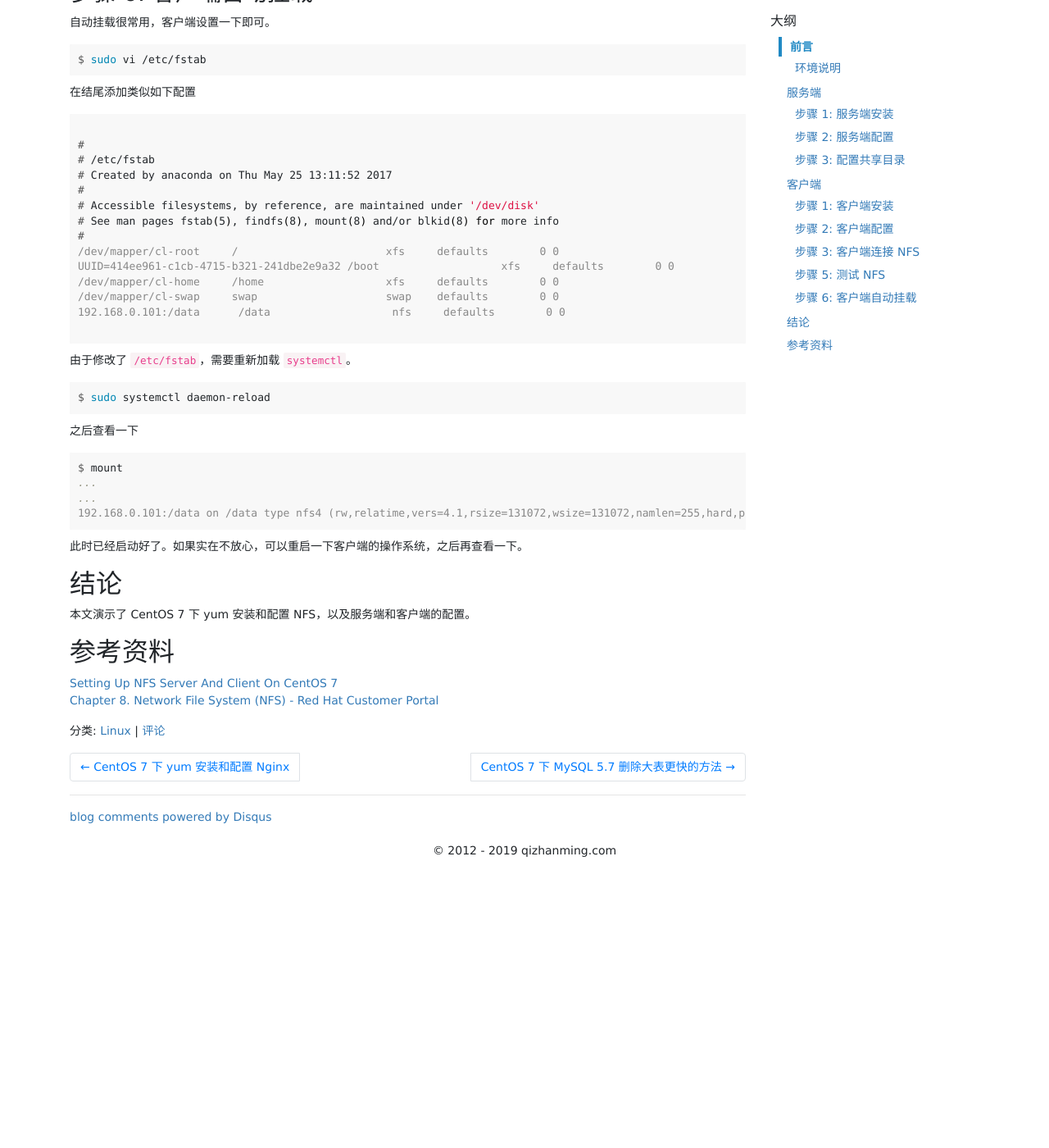
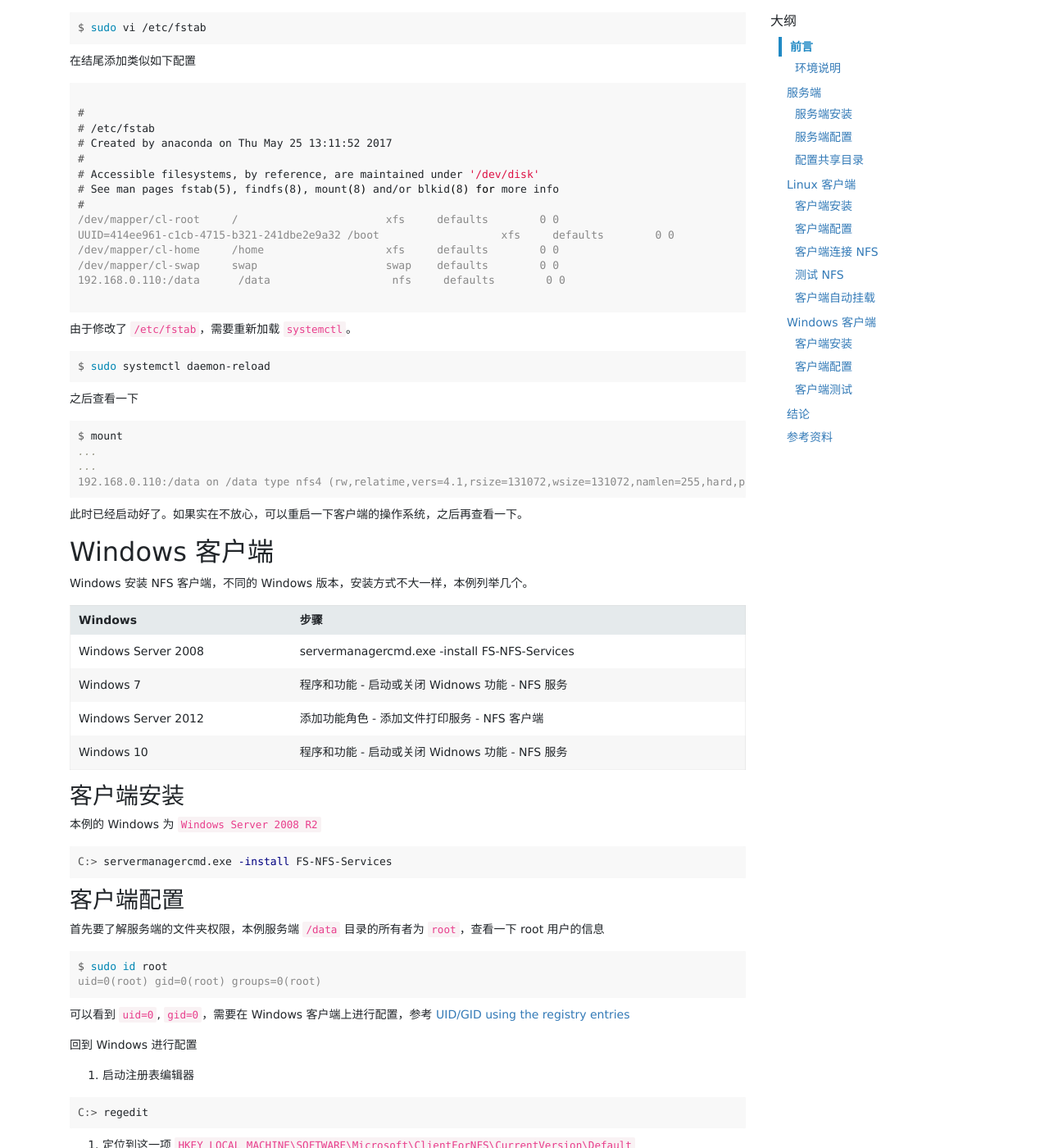
Before and after one commit to zhanming/zhanming.github.com, a Jekyll site: the page built from _posts/2018-08-08-how-to-install-nfs-on-centos-7.markdown, in a window 1280 px wide and 1400 px high, scrolled down 3511 px. Shown: the whole window at 82% size. Built offline with Jekyll 4.4.1, drawn with Linux system fonts in a browser that asks for light colours; comment, search, counter and statistics services are not loaded; before the commit the page ends 4579 px from its top, so only the background shows below that; some of the changed text lies outside the part shown.

Commit message:
add win2008's nfs client config description.

````diff
--- a/_posts/2018-08-08-how-to-install-nfs-on-centos-7.markdown
+++ b/_posts/2018-08-08-how-to-install-nfs-on-centos-7.markdown
@@ -18,26 +18,26 @@ CentOS Linux release 7.5.1804 (Core)
 
 本例演示环境如下
 
-| Name     | IP Addr        | Descprition   |
-|----------|----------------|---------------|
-| Server   | 192.169.0.101  | 服务端 IP      |
-| Client   | 192.168.0.100  | 客户端 IP      |
+| Name           | IP Addr       | Descprition         |
+|----------------|---------------|---------------------|
+| Server         | 192.169.0.110 | 服务端 IP           |
+| Client         | 192.168.0.101 | 客户端 IP           |
+| Windows Client | 192.168.0.102 | Windows Server 2008 |
 
 根据官网说明 [Chapter 8. Network File System (NFS) - Red Hat Customer Portal][2]，CentOS 7.4 以后，支持 NFS v4.2 不需要 rpcbind 了，但是如果客户端只支持 NFC v3 则需要 rpcbind 这个服务。
 
 ## 服务端
 
-### 步骤 1: 服务端安装
+### 服务端安装
 使用 yum 安装 NFS 安装包。
 
 ```terminal
 $ sudo yum install nfs-utils
 ```
-> **`注意`**
->
+*`注意`*
 > 只安装 nfs-utils 即可，rpcbind 属于它的依赖，也会安装上。
 
-### 步骤 2: 服务端配置
+### 服务端配置
 
 设置 NFS 服务开机启动
 
@@ -56,16 +56,12 @@ $ sudo systemctl start nfs
 防火墙需要打开 rpc-bind 和 nfs 的服务
 
 ```terminal
-$ sudo firewall-cmd --zone=public --permanent --add-service=rpc-bind
-success
-$ sudo firewall-cmd --zone=public --permanent --add-service=mountd
-success
-$ sudo firewall-cmd --zone=public --permanent --add-service=nfs
+$ sudo firewall-cmd --zone=public --permanent --add-service={rpc-bind,mountd,nfs}
 success
 $ sudo firewall-cmd --reload
 success
 ```
-### 步骤 3: 配置共享目录
+### 配置共享目录
 
 服务启动之后，我们在服务端配置一个共享目录
 
@@ -109,9 +105,9 @@ Export list for localhost:
 
 这样，服务端就配置好了，接下来配置客户端，连接服务端，使用共享目录。
 
-## 客户端
+## Linux 客户端
 
-### 步骤 1: 客户端安装
+### 客户端安装
 
 与服务端类似
 
@@ -119,7 +115,7 @@ Export list for localhost:
 $ sudo yum install nfs-utils
 ```
 
-### 步骤 2: 客户端配置
+### 客户端配置
 
 设置 rpcbind 服务的开机启动
 
@@ -139,13 +135,13 @@ $ sudo systemctl start rpcbind
 > 客户端也不需要开启 NFS 服务，因为不共享目录。
 
 
-### 步骤 3: 客户端连接 NFS
+### 客户端连接 NFS
 
 先查服务端的共享目录
 
 ```terminal
-$ showmount -e 192.168.0.101
-Export list for 192.168.0.101:
+$ showmount -e 192.168.0.110
+Export list for 192.168.0.110:
 /data 192.168.0.0/24
 ```
 
@@ -167,12 +163,12 @@ $ sudo mount -t nfs 192.168.0.101:/data /data
 $ mount
 ...
 ...
-192.168.0.101:/data on /data type nfs4 (rw,relatime,sync,vers=4.1,rsize=131072,wsize=131072,namlen=255,hard,proto=tcp,port=0,timeo=600,retrans=2,sec=sys,clientaddr=192.168.0.100,local_lock=none,addr=192.168.0.101)
+192.168.0.110:/data on /data type nfs4 (rw,relatime,sync,vers=4.1,rsize=131072,wsize=131072,namlen=255,hard,proto=tcp,port=0,timeo=600,retrans=2,sec=sys,clientaddr=192.168.0.100,local_lock=none,addr=192.168.0.101)
 ```
 
 这说明已经挂载成功了。
 
-### 步骤 5: 测试 NFS
+### 测试 NFS
 
 测试一下，在客户端向共享目录创建一个文件
 
@@ -192,7 +188,7 @@ total 0
 
 可以看到，共享目录已经写入了。
 
-### 步骤 6: 客户端自动挂载
+### 客户端自动挂载
 
 自动挂载很常用，客户端设置一下即可。
 
@@ -215,7 +211,7 @@ $ sudo vi /etc/fstab
 UUID=414ee961-c1cb-4715-b321-241dbe2e9a32 /boot                   xfs     defaults        0 0
 /dev/mapper/cl-home     /home                   xfs     defaults        0 0
 /dev/mapper/cl-swap     swap                    swap    defaults        0 0
-192.168.0.101:/data      /data                   nfs     defaults        0 0
+192.168.0.110:/data      /data                   nfs     defaults        0 0
 
 ```
 
@@ -231,10 +227,86 @@ $ sudo systemctl daemon-reload
 $ mount
 ...
 ...
-192.168.0.101:/data on /data type nfs4 (rw,relatime,vers=4.1,rsize=131072,wsize=131072,namlen=255,hard,proto=tcp,port=0,timeo=600,retrans=2,sec=sys,clientaddr=192.168.0.100,local_lock=none,addr=192.168.0.101)
+192.168.0.110:/data on /data type nfs4 (rw,relatime,vers=4.1,rsize=131072,wsize=131072,namlen=255,hard,proto=tcp,port=0,timeo=600,retrans=2,sec=sys,clientaddr=192.168.0.100,local_lock=none,addr=192.168.0.101)
 ```
 
 此时已经启动好了。如果实在不放心，可以重启一下客户端的操作系统，之后再查看一下。
+
+## Windows 客户端
+Windows 安装 NFS 客户端，不同的 Windows 版本，安装方式不大一样，本例列举几个。
+
+| Windows             | 步骤                                            |
+|---------------------|-------------------------------------------------|
+| Windows Server 2008 | servermanagercmd.exe -install FS-NFS-Services   |
+| Windows 7           | 程序和功能 - 启动或关闭 Widnows 功能 - NFS 服务 |
+| Windows Server 2012 | 添加功能角色 - 添加文件打印服务 - NFS 客户端    |
+| Windows 10          | 程序和功能 - 启动或关闭 Widnows 功能 - NFS 服务 |
+
+### 客户端安装
+本例的 Windows 为 `Windows Server 2008 R2`
+
+```terminal
+C:> servermanagercmd.exe -install FS-NFS-Services
+```
+
+### 客户端配置
+
+首先要了解服务端的文件夹权限，本例服务端 `/data` 目录的所有者为 `root`，查看一下 root 用户的信息
+
+```terminal
+$ sudo id root
+uid=0(root) gid=0(root) groups=0(root)
+```
+
+可以看到 `uid=0`, `gid=0`，需要在 Windows 客户端上进行配置，参考 [UID/GID using the registry entries][3]
+
+回到 Windows 进行配置
+
+1. 启动注册表编辑器
+
+```terminal
+C:> regedit
+```
+
+1. 定位到这一项 `HKEY_LOCAL_MACHINE\SOFTWARE\Microsoft\ClientForNFS\CurrentVersion\Default`
+
+1. 创建两个 DWORD 值，名称分别为 `AnonymousUid` 和 `AnonymousUid`
+
+1. 设置 UID 和 GID 的值，本例设置为 0
+
+1. 重启 Windows 操作系统 (或者重启 NFS Client 服务)
+
+服务器重启之后，挂载文件夹，在 DOS 命令窗口输入命令
+
+```terminal
+C:> mount 192.168.0.110:/data X:
+```
+
+我们将 NFS 服务端的共享文件夹挂载到了本地的 X 盘，
+
+也可以卸载掉这个驱动器
+
+```terminal
+C:> umount X:
+```
+
+*注意* 通过此命令操作挂载，当服务器重启时，不会自动挂载。
+
+登录时自动挂载，进行如下步骤
+
+1. 点击此电脑
+
+1. 在弹出的计算机对话框中，在工具栏找到 `映射网络驱动器`
+
+1. 输入驱动器地址 `X:` 输入文件夹 `192.168.0.110:/data`
+
+1. 默认是勾选的 `登录时重新连接`，确认一下，这个会在登录时自动挂载共享目录
+
+### 客户端测试
+
+Windows 操作都是有界面的，本例不做具体截图，可以点击进入 X 盘，创建文件夹试试，然后新建文件试试。
+
+如果有问题，请确认一下服务端的文件加权限。
 
 ## 结论
 本文演示了 CentOS 7 下 yum 安装和配置 NFS，以及服务端和客户端的配置。
@@ -242,7 +314,8 @@ $ mount
 ## 参考资料
 [Setting Up NFS Server And Client On CentOS 7][1]
 [Chapter 8. Network File System (NFS) - Red Hat Customer Portal][2]
-
+[Can I Set Up User Name Mapping in Windows Vista?][3]
 
 [1]: https://www.unixmen.com/setting-nfs-server-client-centos-7/
 [2]: https://access.redhat.com/documentation/en-us/red_hat_enterprise_linux/7/html/storage_administration_guide/ch-nfs
+[3]: https://blogs.msdn.microsoft.com/sfu/2009/03/27/can-i-set-up-user-name-mapping-in-windows-vista/
````
